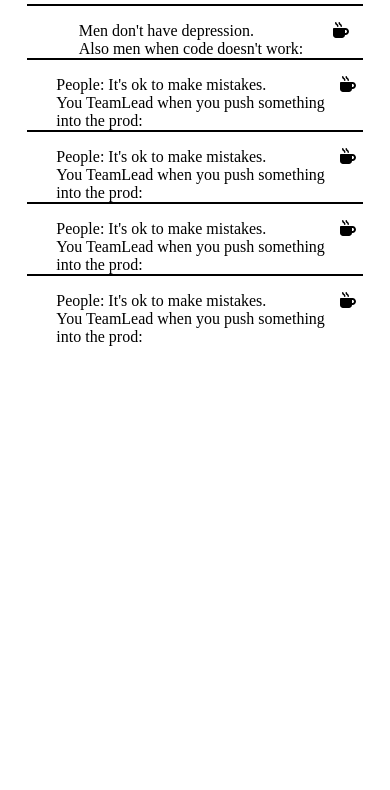
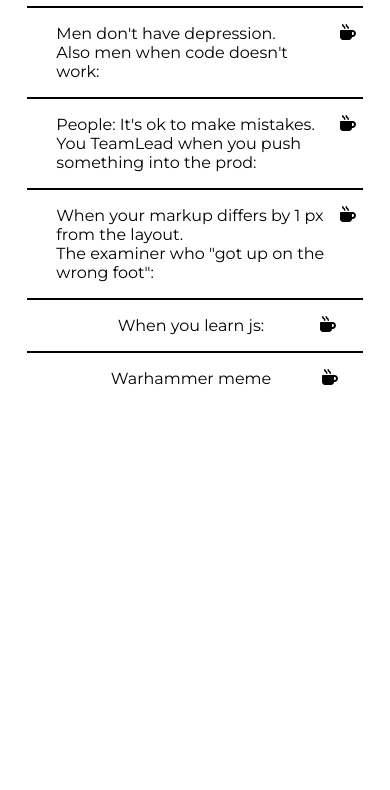
Before and after one commit to DragonRomeo/cssBayan, a plain HTML site: page cssBayan/index.html in a window 390 px wide. Shown: the part 84-874 px from the top of the page. Drawn offline with Linux system fonts and the light colour scheme; a web font is replaced by a local one.

Commit message:
complete mobile version (Fri, Mar 10, 2023 11:06:37 PM)

```diff
--- a/cssBayan/index.html
+++ b/cssBayan/index.html
@@ -37,8 +37,7 @@
         <div class="accordion-div">
             <div class="accordion-item">
                 <input class="accordion-input" type="radio" name="accordion" id="accordion_choice_3">
-                <label class="accordion-title" for="accordion_choice_3">People: It's ok to make mistakes. <br> You
-                    TeamLead when you push something into the prod:</label>
+                <label class="accordion-title" for="accordion_choice_3">When your markup differs by 1 px from the layout. <br> The examiner who "got up on the wrong foot":  </label>
                 <div class="icon"></div>
                 <div class="accordion-meme img3"></div>
             </div>
@@ -47,8 +46,7 @@
         <div class="accordion-div">
             <div class="accordion-item">
                 <input class="accordion-input" type="radio" name="accordion" id="accordion_choice_4">
-                <label class="accordion-title" for="accordion_choice_4">People: It's ok to make mistakes. <br> You
-                    TeamLead when you push something into the prod:</label>
+                <label class="accordion-title" for="accordion_choice_4">When you learn js:</label>
                 <div class="icon"></div>
                 <div class="accordion-meme img4"></div>
             </div>
@@ -57,8 +55,7 @@
         <div class="accordion-div">
             <div class="accordion-item">
                 <input class="accordion-input" type="radio" name="accordion" id="accordion_choice_5">
-                <label class="accordion-title" for="accordion_choice_5">People: It's ok to make mistakes. <br> You
-                    TeamLead when you push something into the prod:</label>
+                <label class="accordion-title" for="accordion_choice_5">Warhammer meme</label>
                 <div class="icon"></div>
                 <div class="accordion-meme img5"></div>
             </div>
--- a/cssBayan/style.css
+++ b/cssBayan/style.css
@@ -1,4 +1,10 @@
-body {}
+@import url('https://fonts.googleapis.com/css2?family=Inika&family=Inter:wght@400;700&family=Montserrat&display=swap');
+
+
+
+body {
+    font-family: 'Montserrat', sans-serif;
+}
 
 *,
 *:before,
@@ -53,6 +59,7 @@ main {
 .accordion-item {
     border-top: 0.15rem solid black;
     padding-top: 1rem;
+    padding-bottom: 1rem;
     max-width: 100%;
     transition: all ease 1s;
 
```
